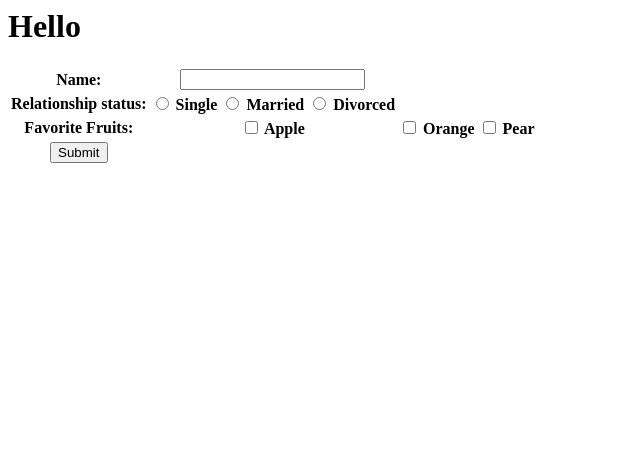
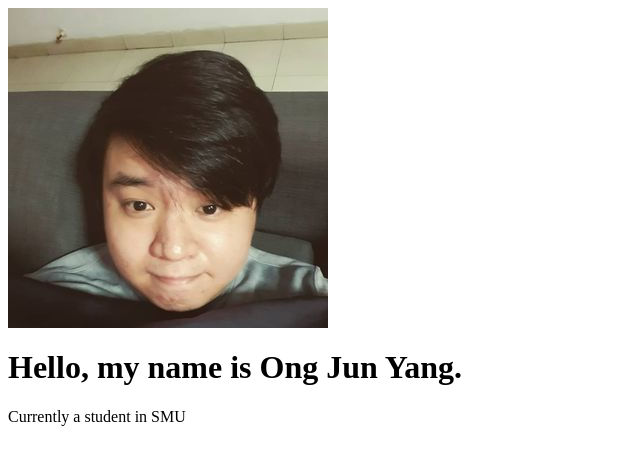
Before and after one commit to Disquietudee/Disquietudee.github.io, a plain HTML site: page index.html in a window 1280 px wide. Shown: the whole page, without its empty margins (0-640 px from the left). Drawn offline with Linux system fonts and the light colour scheme.

Commit message:
Short bio

```diff
--- a/index.html
+++ b/index.html
@@ -2,29 +2,8 @@
 
 </Head>
 <Body>
+    <img src="img/myimage.jpg"/>
+    <h1> Hello, my name is Ong Jun Yang.</h1>
+    <p>Currently a student in SMU</p>
 
-    <h1> Hello </h1>
-    <table>
-        <form>
-            <tr>
-                <th><p>Name:</p></th>
-                <th><input type="text" name="name"></th>
-            </tr>
-            <tr>
-                <th><p>Relationship status:</p></th>
-                <th><input type="radio" name="Single" value="Single"> Single
-                <input type="radio" name="Married" value="Married"> Married
-                <input type="radio" name="Divorced" value="Divorced"> Divorced</th>
-            </tr>
-            <tr>
-                <th><p>Favorite Fruits:</p></th>
-                <th><input type="checkbox" name="Apple" value="Apple"> Apple</th>
-                <th><input type="checkbox" name="Orange" value="Orange"> Orange</th>
-                <th><input type="checkbox" name="Pear" value="Pear"> Pear</th>
-            </tr>
-            <tr>
-                <th><input type="submit" value="Submit"></th>
-            </tr>
-        </form>
-    </table>
 </Body>
```
Also changed, not shown: img/myimage.jpg (added).
